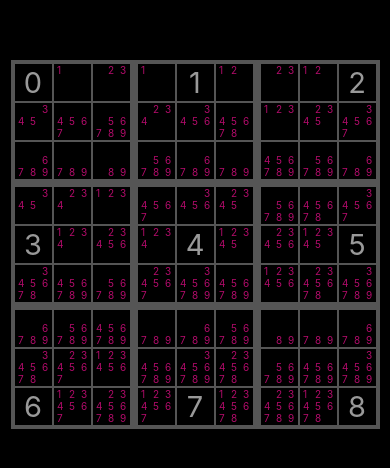
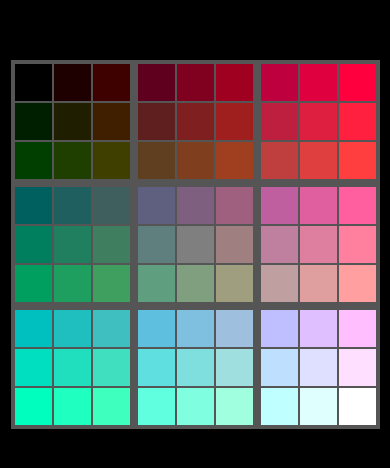
Before and after one commit to Matt23488/ReactNativeSudoku, a React Native app: screen / in a window 390 px wide. Shown: the part 178-646 px from the top of the page. Built offline with nearby package versions, Linux system fonts and the light colour scheme.

Commit message:
Created coordinate system for the board and used it to color the squares as a test.

```diff
--- a/Board.tsx
+++ b/Board.tsx
@@ -3,6 +3,7 @@ import { View, StyleSheet, Dimensions } from 'react-native';
 import Cell from './Cell';
 import { createRange } from './Utilities';
 
+// https://web.archive.org/web/20150818220344/http://blogs.msdn.com/b/ericlippert/archive/2010/07/15/graph-colouring-with-simple-backtracking-part-two.aspx
 export default function Board() {
     const minDim = Math.min(Dimensions.get('window').width, Dimensions.get('window').height);
     const cellSize = minDim / 10;
@@ -14,9 +15,14 @@ export default function Board() {
             return (
                 <View key={i} style={[styles.nineSquares, { width: nineSquaresSize }]}>
                 {[...createRange(9)].map(j => {
+                    const index = {
+                        x: (j % 3) + (i % 3 * 3), // which column
+                        y: Math.floor(j / 3) + (Math.floor(i / 3) * 3), // which row
+                        z: i, // which 3x3 square
+                    };
                     const value = i === j ? i : undefined;
                     const notes = [...createRange(Math.max(i, j), Math.max(i, j) - Math.min(i, j))];
-                    return <Cell key={j} value={value} notes={notes} size={cellSize} onPress={() => { alert(value || `Note count: ${notes.length}`); }} />;
+                    return <Cell key={j} index={index} notes={[]} size={cellSize} onPress={() => { alert(`x: ${index.x}, y: ${index.y}, z: ${index.z}`); }} />;
                 })}
                 </View>
             )
--- a/Cell.tsx
+++ b/Cell.tsx
@@ -1,6 +1,6 @@
 import React from 'react';
 import { StyleSheet, View, Text, TouchableOpacity } from 'react-native';
-import { createRange } from './Utilities';
+import { adjustRange, createRange } from './Utilities';
 
 export default function Cell(props: CellProperties) {
     const display = typeof props.value === 'number' ? (
@@ -13,7 +13,7 @@ export default function Cell(props: CellProperties) {
         ))
     );
     return (
-        <TouchableOpacity onPress={() => props.onPress()} style={[styles.container, { width: props.size, height: props.size }]}>
+        <TouchableOpacity onPress={() => props.onPress()} style={[styles.container, { width: props.size, height: props.size, backgroundColor: calculateColor(props.index.x, props.index.y, props.index.z) }]}>
             {display}
         </TouchableOpacity>
     );
@@ -24,11 +24,16 @@ interface CellProperties {
     notes: number[];
     onPress: () => void;
     size: number;
+    index: { x: number, y: number, z: number };
+}
+
+function calculateColor(x: number, y: number, z: number) {
+    return `rgb(${adjustRange(0, 8, 0, 255, x)},${adjustRange(0, 8, 0, 255, y)},${adjustRange(0, 8, 0, 255, z)})`;
 }
 
 const styles = StyleSheet.create({
     container: {
-        backgroundColor: '#000',
+        // backgroundColor: 'rgb(0,0,0)',
         borderColor: '#555',
         borderWidth: 1,
         flexDirection: 'row',
--- a/Utilities.ts
+++ b/Utilities.ts
@@ -1,3 +1,15 @@
 export function* createRange(count = 10, start = 0, step = 1) {
     for (let i = start; i < start + count; i += step) yield i;
 }
+
+export function lerp(from: number, to: number, val: number) {
+    return from + (to - from) * val;
+}
+
+export function adjustRange(oldFrom: number, oldTo: number, newFrom: number, newTo: number, val: number) {
+    const oldRange = oldTo - oldFrom;
+    const newRange = newTo - newFrom;
+    const normalizedVal = val - oldFrom;
+    const percentage = normalizedVal / oldRange;
+    return percentage * newRange + newFrom;
+}
```
